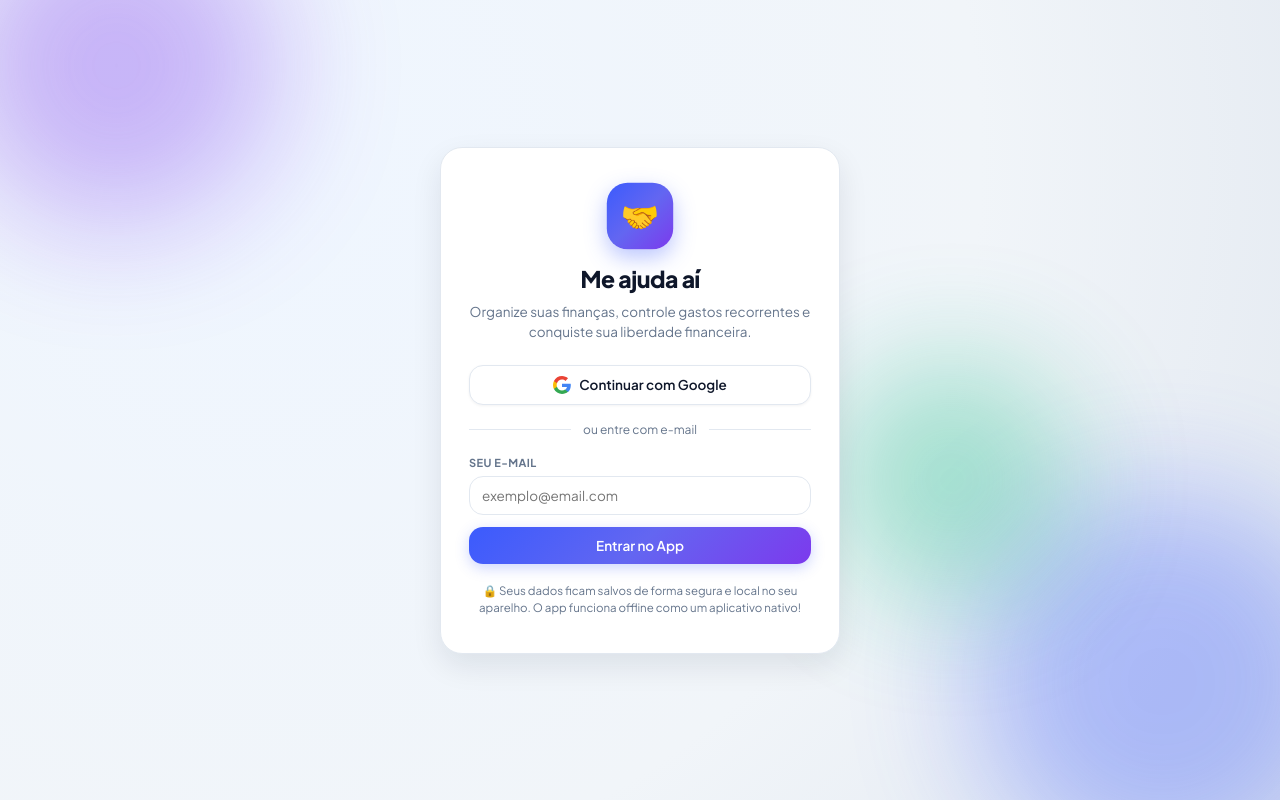
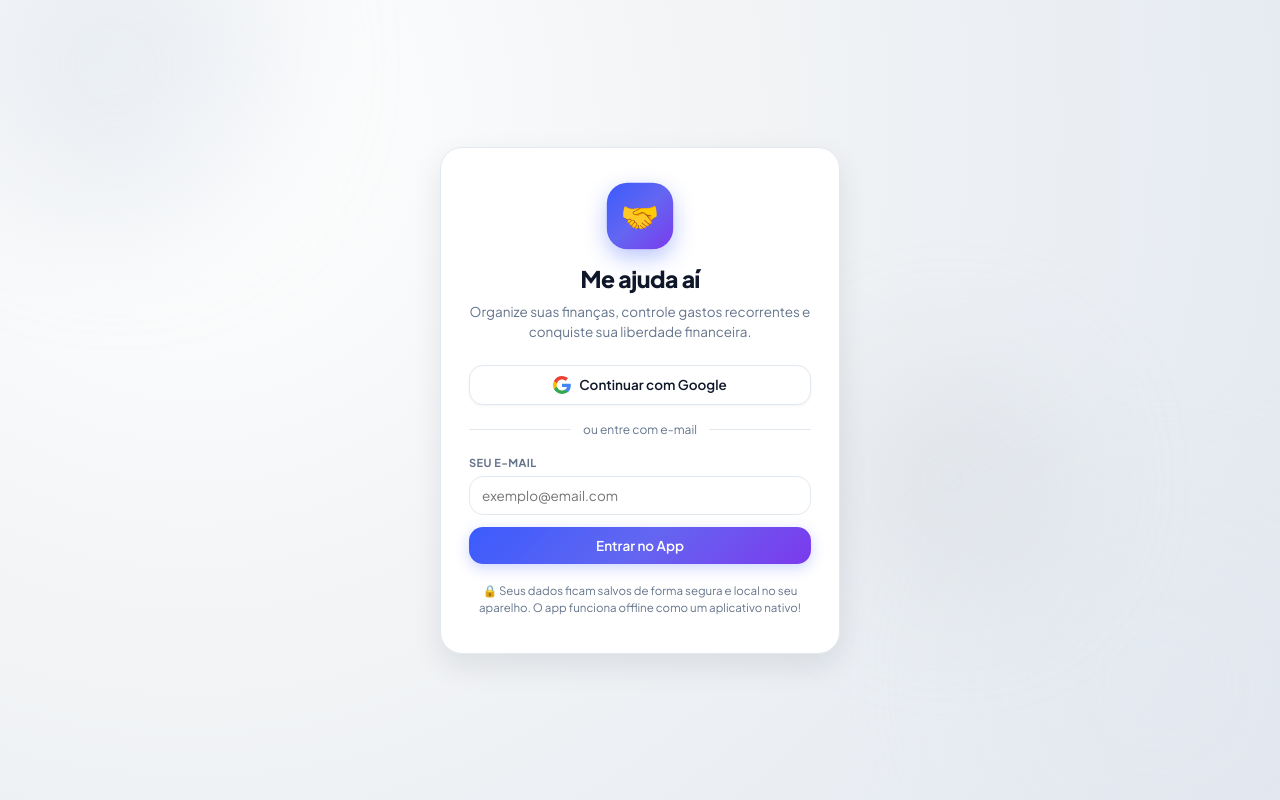
Before and after one commit to fernandokck/Me-ajuda-ai, a website built with Vite: page index.html in a window 1280 px wide. Built offline with nearby package versions, Linux system fonts and the light colour scheme; no server answers.

Commit message:
style: atualizar paleta de fundo e bordas para tons de cinza neutros

```diff
--- a/src/styles/layout.css
+++ b/src/styles/layout.css
@@ -8,7 +8,7 @@
   justify-content: center;
   padding: 20px;
   overflow: hidden;
-  background: radial-gradient(circle at 20% 20%, #eff6ff 0%, #f1f5f9 60%, #e2e8f0 100%);
+  background: radial-gradient(circle at 15% 15%, #ffffff 0%, #f1f3f5 45%, #e2e8f0 100%);
 }
 
 [data-theme="dark"] #login-screen {
@@ -27,7 +27,7 @@
 .blob1 {
   width: 300px;
   height: 300px;
-  background: #7c3aed;
+  background: #cbd5e1;
   top: -60px;
   left: -50px;
 }
@@ -35,7 +35,7 @@
 .blob2 {
   width: 360px;
   height: 360px;
-  background: #3b5bfd;
+  background: #e2e8f0;
   bottom: -80px;
   right: -50px;
   animation-delay: -5s;
@@ -44,11 +44,15 @@
 .blob3 {
   width: 240px;
   height: 240px;
-  background: #10b981;
+  background: #d1d5db;
   top: 45%;
   left: 65%;
   animation-delay: -9s;
 }
+
+[data-theme="dark"] .blob1 { background: #334155; opacity: 0.25; }
+[data-theme="dark"] .blob2 { background: #1e293b; opacity: 0.25; }
+[data-theme="dark"] .blob3 { background: #475569; opacity: 0.25; }
 
 @keyframes float {
   0%, 100% { transform: translate(0, 0) scale(1); }
--- a/src/styles/variables.css
+++ b/src/styles/variables.css
@@ -2,7 +2,7 @@
   --font: 'Plus Jakarta Sans', 'Inter', system-ui, -apple-system, BlinkMacSystemFont, 'Segoe UI', Roboto, sans-serif;
 
   /* Light Theme (Default) */
-  --bg-app: #f6f8fc;
+  --bg-app: #f1f3f5;
   --surface: #ffffff;
   --surface-hover: #f1f5f9;
   --surface-card: #ffffff;
```
